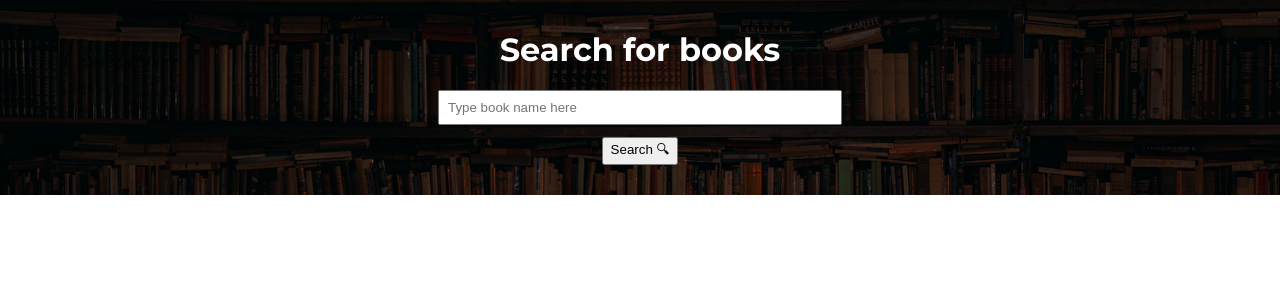
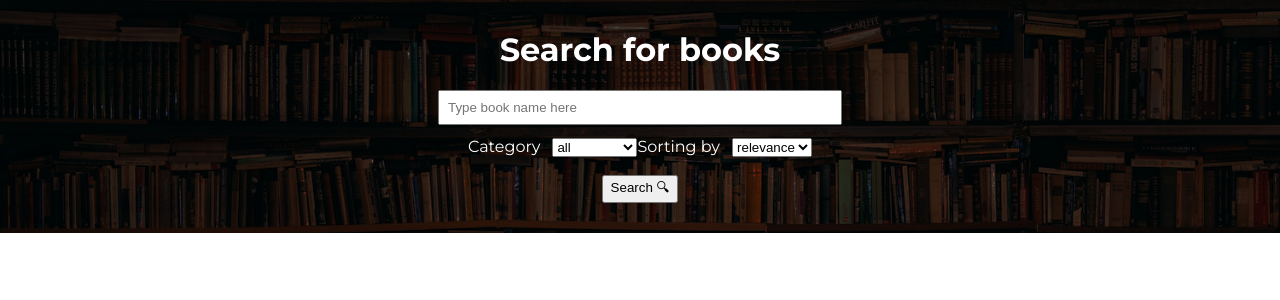
Before and after one commit to Ave-Mari/google-books, a React (Vite) app: page / in a window 1280 px wide. Shown: the top 300 px of the page. Built offline with nearby package versions, Linux system fonts and the light colour scheme.

Commit message:
add select elements to form

```diff
--- a/src/components/Search/Search.tsx
+++ b/src/components/Search/Search.tsx
@@ -8,6 +8,23 @@ export default function Search() {
         <form className="search-block">
             <h1>Search for books</h1>
             <input type="text" placeholder="Type book name here" />
+            <div className="input-select-block">
+            <label htmlFor="category-select">Category</label>
+                    <select name="pets" id="category-select">
+                        <option value="all">all</option>
+                        <option value="art">art</option>
+                        <option value="biography">biography</option>
+                        <option value="computers">computers</option>
+                        <option value="history">history</option>
+                        <option value="medical">medical</option>
+                        <option value="poetry">poetry</option>
+                    </select>
+            <label htmlFor="sort-select">Sorting by</label>
+                    <select name="pets" id="sort-select">
+                        <option value="relevance">relevance</option>
+                        <option value="newest">newest</option>
+                    </select>
+            </div>
             <button>Search 🔍︎</button>
         </form>
 
```
